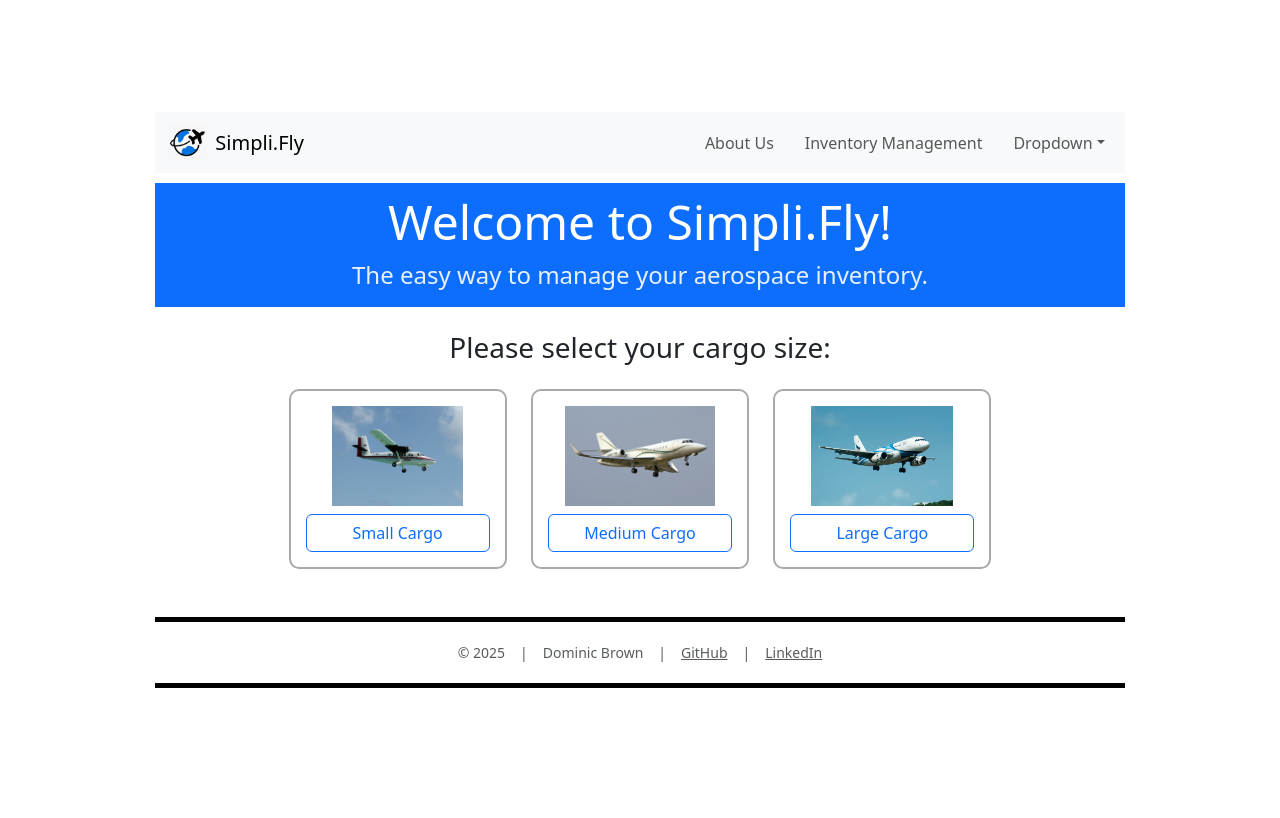
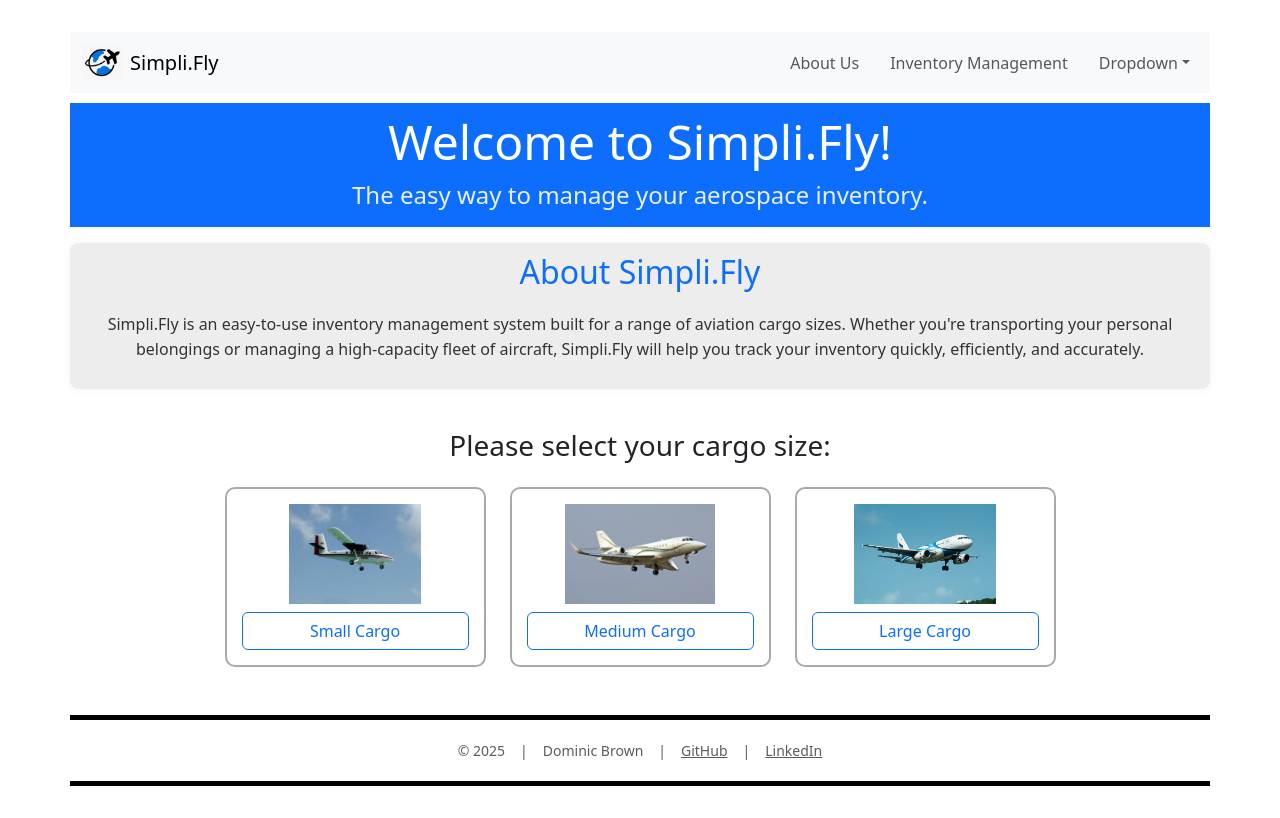
Before and after one commit to dombrown95/Simpli.Fly, a React (Vite) app: page / in a window 1280 px wide. Built offline with nearby package versions, Linux system fonts and the light colour scheme.

Commit message:
added About Us component with additional information

```diff
--- /dev/null
+++ b/src/components/AboutUs/AboutUs.css
@@ -0,0 +1,20 @@
+.about-us {
+    background-color: #ededee;
+    padding: 10px 30px;
+    border-radius: 8px;
+    box-shadow: 0 0 10px rgba(0, 0, 0, 0.05);
+  }
+
+  .about-heading {
+    font-size: 2rem;
+    margin-bottom: 20px;
+    text-align: center;
+    color: #0d6efd;
+  }
+
+  .about-text {
+    font-size: 1rem;
+    line-height: 1.6;
+    text-align: center;
+    color: #333;
+  }
--- /dev/null
+++ b/src/components/AboutUs/AboutUs.jsx
@@ -0,0 +1,16 @@
+import React from 'react';
+import './AboutUs.css';
+
+function AboutUs() {
+  return (
+    <section className="about-us container my-3">
+      <h2 className="about-heading">About Simpli.Fly</h2>
+      <p className="about-text">
+        Simpli.Fly is an easy-to-use inventory management system built for a range of aviation cargo sizes.
+        Whether you're transporting your personal belongings or managing a high-capacity fleet of aircraft, Simpli.Fly will help you track your inventory quickly, efficiently, and accurately.
+      </p>
+    </section>
+  );
+}
+
+export default AboutUs;
--- a/src/pages/HomePage.jsx
+++ b/src/pages/HomePage.jsx
@@ -1,5 +1,6 @@
 import React, { useState } from 'react';
 import NavBar from '../components/NavBar/NavBar';
+import AboutUs from '../components/AboutUs/AboutUs';
 import Hero from '../components/Hero/Hero';
 import Footer from '../components/Footer/Footer';
 import CargoSelector from '../components/CargoSelector/CargoSelector';
@@ -43,6 +44,7 @@ function HomePage() {
     <div>
       <NavBar />
       <Hero />
+      <AboutUs />
       <section>
         <CargoSelector
           selectedCargo={cargoType}
```
